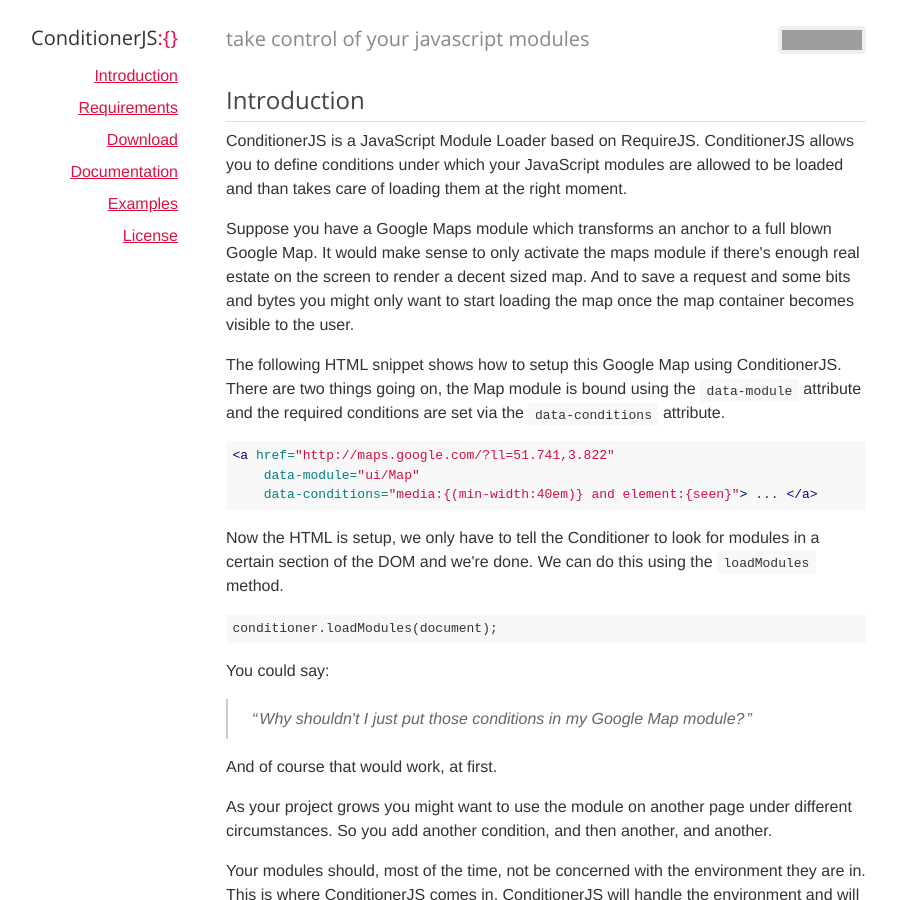
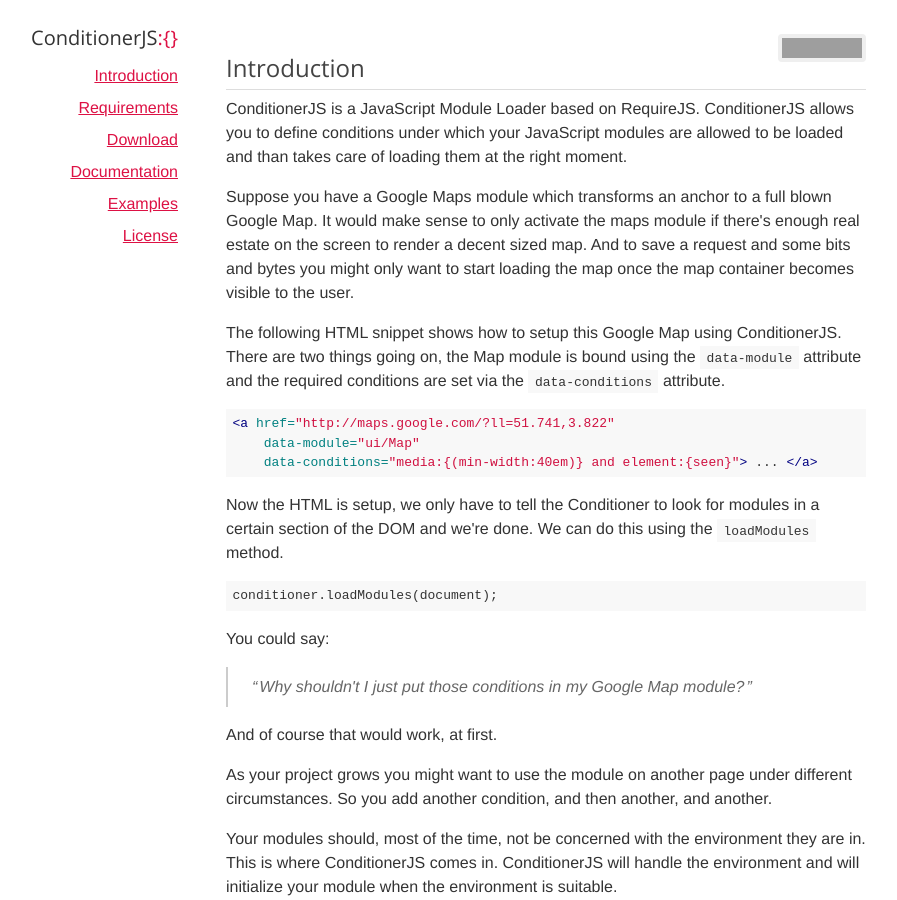
Before and after one commit to rikschennink/conditioner, a Jekyll site: the page built from index.html, in a window 1280 px wide and 900 px high. Shown: the whole window, without its empty margins (62-959 px from the left). Built offline with Jekyll 4.4.1, drawn with Linux system fonts in a browser that asks for light colours; grey boxes are pictures that could not be loaded.

```diff
--- a/_config.yml
+++ b/_config.yml
@@ -2,3 +2,4 @@ raw: https://raw.github.com/rikschennink/conditioner/master
 pygments: true
 safe: true
 lsi: false
+url: http://rikschennink.github.io/conditioner
--- a/index.html
+++ b/index.html
@@ -1,7 +1,6 @@
 ---
 layout: default
 title: ConditionerJS - Take Control of your JavaScript Modules
-tagline: <em>Take Control of your JavaScript Modules</em>
 ---
 
 <nav class="index">
@@ -101,9 +100,6 @@ conditioner.loadModules(document);
 
 
 
-
-
-
 <h2 id="examples">Examples</h2>
 
 <p>Some example implementations.</p>
```
